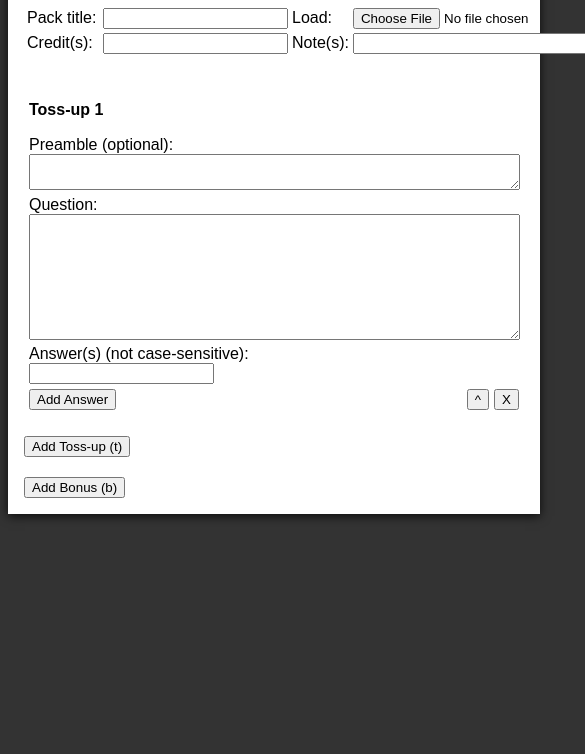
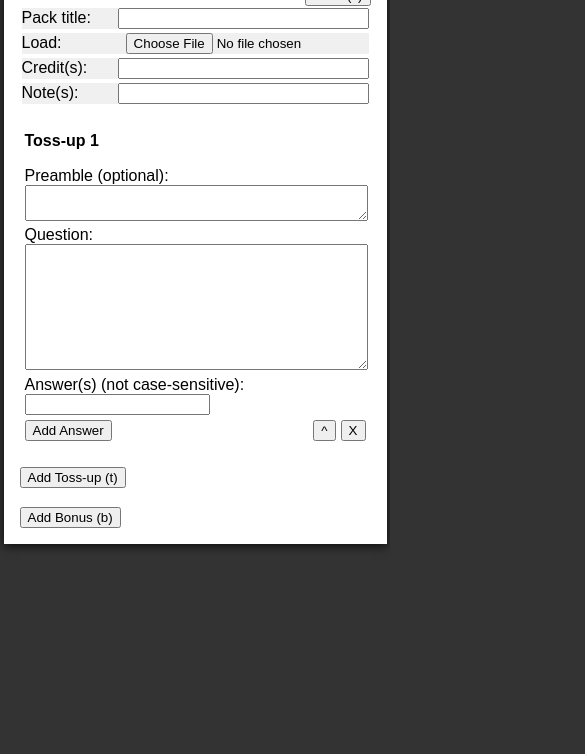
Before and after one commit to epalmese/quiz-bowl-wizard, a plain HTML site: page quizeditor.html in a window 390 px wide. Shown: the part 90-844 px from the top of the page, 585 px wide, since content can reach past the window. Drawn offline with Linux system fonts and the light colour scheme.

Commit message:
Add scaling rules for smaller screens

```diff
--- a/quiz.css
+++ b/quiz.css
@@ -2,16 +2,16 @@ body {
     font-family: Arial, Helvetica, sans-serif;
     font-size: 100%;
     line-height: 1.2;
-    background: #333;
+    background: rgb(51, 51, 51);
 }
 #wrapper {
     width: 55%;
-    background: #fff;
+    background: rgb(255, 255, 255);
     padding: 1em;
     margin: 1em auto;
-    min-width: 500px;
+    min-width: 270px;
     min-height: 100px;
-    border-top: 5px solid #3b8460;
+    border-top: 5px solid rgb(59, 132, 96);
     box-shadow: 0 2px 10px rgba(0, 0, 0, 0.8);
     word-wrap: break-word;
 }
@@ -46,20 +46,58 @@ textarea {
 .qbody {
     margin-bottom: 1em;
     border-style: solid;
-    border-color: #ccc;
+    border-color: rgb(204, 204, 204);
     padding: 5px;
     line-height: 1.3;
 }
 .abody {
     margin-right: 20px;
     border-style: solid;
-    border-color: #3b8460;
+    border-color: rgb(59, 132, 96);
     padding: 5px;
 }
-table {
+.toptable {
     width: 100%;
+    margin: 1.2em 0 1.2em 0;
+}
+.hometable {
+    overflow-x: auto;
 }
 .hometable td, .hometable th {
     border: 1px solid black;
     text-align: center;
 }
+.metatable {
+    display: flex;
+    flex-wrap: wrap;
+}
+.metacell {
+    box-sizing: border-box;
+    border: solid 2px rgb(255, 255, 255);
+    background: rgb(240, 240, 240);
+    width: 50%;
+}
+.metacell label {
+    display: inline;
+}
+.metacell input {
+    width: 70%;
+    float: right;
+}
+@media screen and (max-width: 1000px) {
+    #wrapper {
+        min-width: 534px;
+    }
+    .metacell {
+        width: 100%;
+    }
+}
+@media screen and (max-width: 600px) {
+    body {
+        margin: 0 0 0 0;
+    }
+    #wrapper {
+        width: 90%;
+        min-width: 270px;
+    }
+}
--- a/quizeditor.html
+++ b/quizeditor.html
@@ -15,23 +15,13 @@
         <h1>QuizEditor</h1> <span id="version">0.1</span>
         <button id="buttonR" class="control">Home</button>
         <button id="buttonH" class="control">Help (h)</button>
-        <button id="buttonS" class="control">Save (s)</button><br><br>
-        <table>
-            <tbody>
-                <tr>
-                    <td style="min-width:4.5em;"><label for="packtitle">Pack title:</label></td>
-                    <td><input type="text" id="packtitle"></td>
-                    <td><label for="packselect">Load:</label></td>
-                    <td><input type="file" id="packselect" accept=".quiz"></td>
-                </tr>
-                <tr>
-                    <td><label for="packauthor">Credit(s):</label></td>
-                    <td><input type="text" id="packauthor"></td>
-                    <td><label for="packnote">Note(s):</label></td>
-                    <td style="width:60%;"><input type="text" id="packnote" style="width:98%;"></td>
-                </tr>
-            </tbody>
-        </table><br><br>
+        <button id="buttonS" class="control">Save (s)</button>
+        <div class="toptable metatable">
+            <div class="metacell"><label for="packtitle">Pack title:</label><input type="text" id="packtitle"></div>
+            <div class="metacell"><label for="packselect">Load:</label><input type="file" id="packselect" accept=".quiz"></div>
+            <div class="metacell"><label for="packauthor">Credit(s):</label><input type="text" id="packauthor"></div>
+            <div class="metacell"><label for="packnote">Note(s):</label><input type="text" id="packnote"></div>
+        </div>
         <div id="questions"></div>
         <button id="buttonQ">Add Toss-up (t)</button><br><br>
         <div id="bonuses"></div>
```
Also changed, not shown: index.html (+5 -3 lines), quizreader.html (+1 -1 lines).
